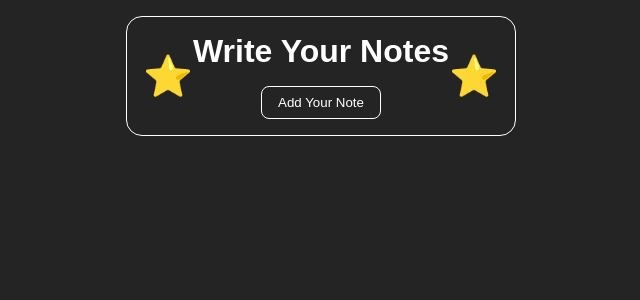
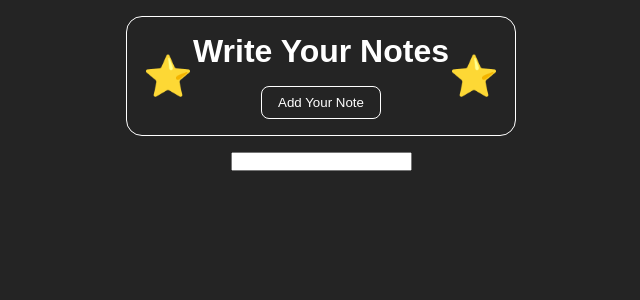
Before and after one commit to Ajgorek04/notes-react.js, a React (Vite) app: page / in a window 1280 px wide. Both pictures are taken after a click on the button "Add Your Note". Shown: the top 300 px of the page, without its empty margins (319-959 px from the left). Built offline with nearby package versions, Linux system fonts and the light colour scheme.

Commit message:
adding input for notes text

```diff
--- a/src/App.jsx
+++ b/src/App.jsx
@@ -1,10 +1,23 @@
+import { useState } from "react";
 import "./App.css";
 import { Header } from "./components/Header/Header";
+import { AddInput } from "./components/AddInput/AddInput";
 
 function App() {
+    const [isAddNoteShown, setIsAddNoteShown] = useState(false);
+
+    function handleAddNoteClick() {
+        alert("CLick");
+        setIsAddNoteShown(true);
+    }
+
     return (
         <div className="container">
-            <Header />
+            <Header
+                addNote={handleAddNoteClick}
+                showAddNote={setIsAddNoteShown}
+            />
+            {isAddNoteShown && <AddInput />}
         </div>
     );
 }
--- /dev/null
+++ b/src/components/AddInput/AddInput.jsx
@@ -0,0 +1,9 @@
+import styles from "./AddInput.module.css";
+
+export function AddInput() {
+    return (
+        <div className={styles.inputDiv}>
+            <input type="text" />
+        </div>
+    );
+}
--- /dev/null
+++ b/src/components/AddInput/AddInput.module.css
@@ -0,0 +1,3 @@
+.inputDiv {
+    align-self: center;
+}
--- a/src/components/Header/Header.jsx
+++ b/src/components/Header/Header.jsx
@@ -1,12 +1,12 @@
 import styles from "./Header.module.css";
 
-export function Header() {
+export function Header({ addNote }) {
     return (
         <header className={styles.header}>
             <div className={styles.star}>⭐</div>
             <div className={styles.content}>
                 <h1> Write Your Notes </h1>
-                <button> Add Your Note </button>
+                <button onClick={addNote}>Add Your Note</button>
             </div>
             <div className={styles.star}>⭐</div>
         </header>
```
Also changed, not shown: .eslintrc.cjs.
